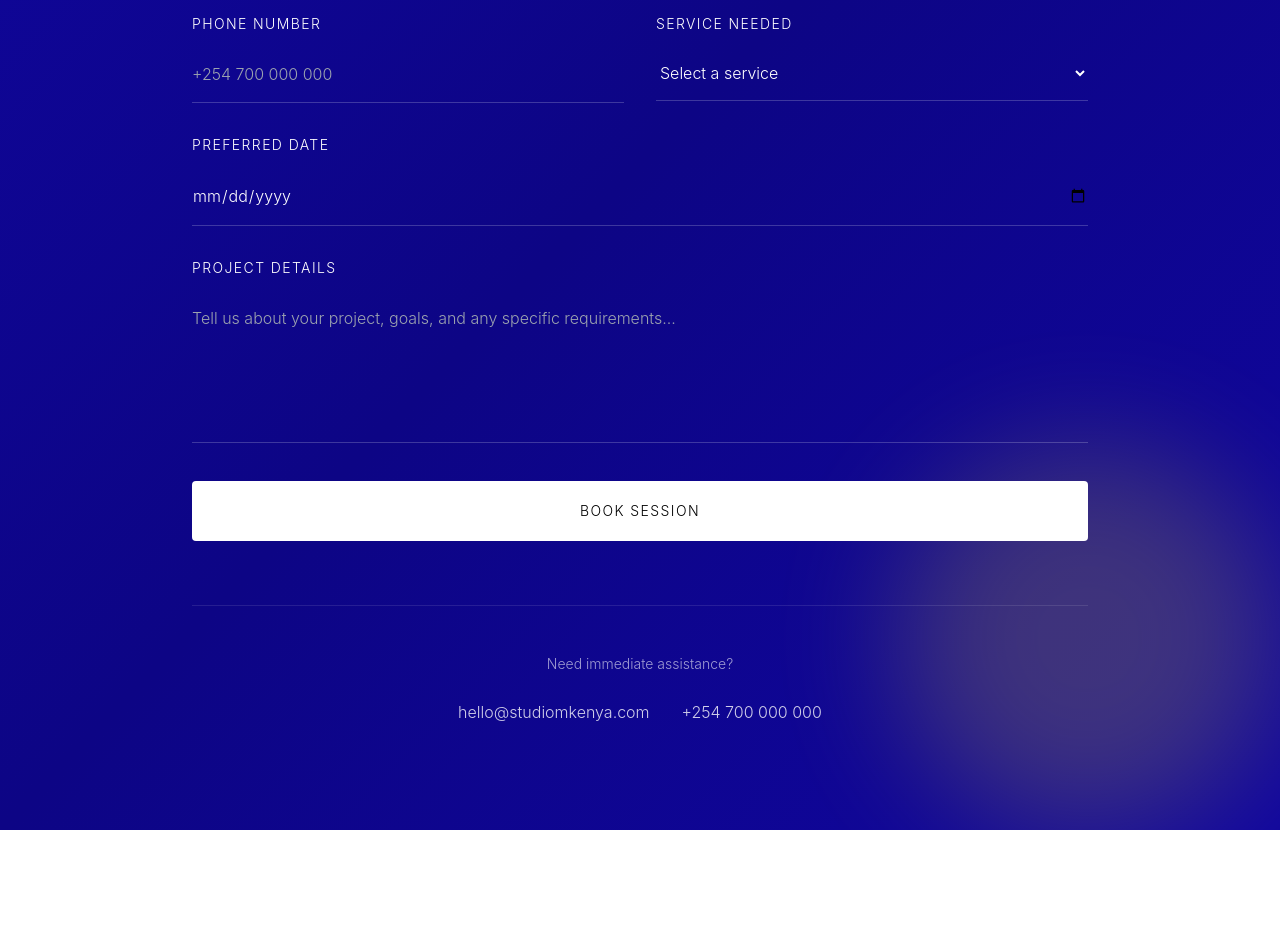
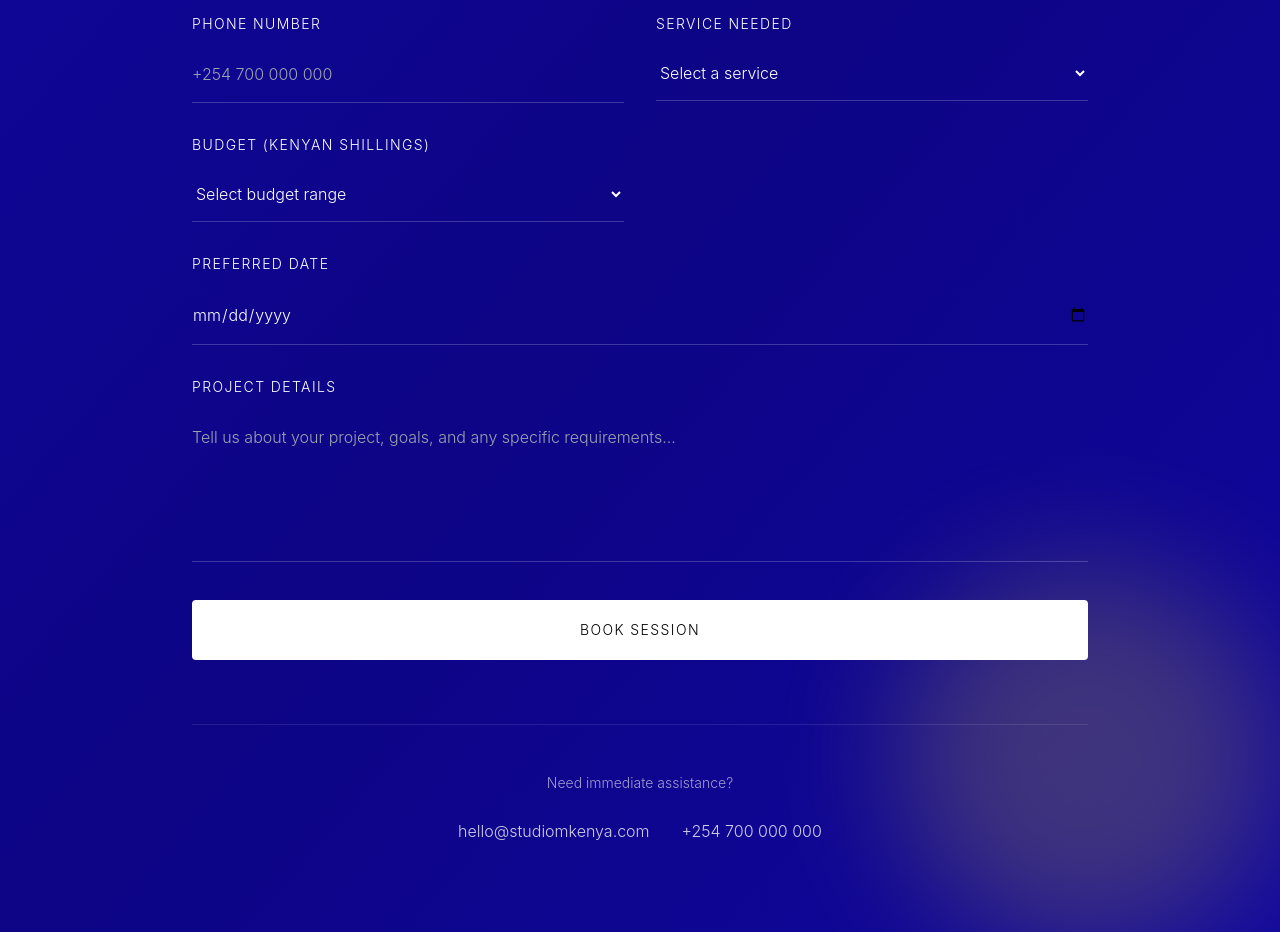
Before and after one commit to 6enard/newmkenya, a React (Vite) app: page / in a window 1280 px wide. Shown: the part 6060-6992 px from the top of the page. Before the commit the page ends 6890 px from the top, so only its background shows below. Built offline with nearby package versions, Linux system fonts and the light colour scheme.

Commit message:
Updated Booking.tsx

```diff
--- a/src/components/Booking.tsx
+++ b/src/components/Booking.tsx
@@ -6,6 +6,7 @@ interface BookingFormData {
   email: string;
   phone: string;
   service: string;
+  budget: string;
   message: string;
   preferred_date: string;
 }
@@ -16,6 +17,7 @@ const BookingComponent = () => {
     email: '',
     phone: '',
     service: '',
+    budget: '',
     message: '',
     preferred_date: '',
   });
@@ -33,6 +35,13 @@ const BookingComponent = () => {
     'Mural Art',
   ];
 
+  const budgetOptions = [
+    'Below KSh 50,000',
+    'KSh 50,000 - KSh 100,000',
+    'KSh 100,000 - KSh 500,000',
+    'KSh 500,000+',
+  ];
+
   const handleSubmit = async (e: FormEvent) => {
     e.preventDefault();
     setIsSubmitting(true);
@@ -47,6 +56,7 @@ const BookingComponent = () => {
         email: '',
         phone: '',
         service: '',
+        budget: '',
         message: '',
         preferred_date: '',
       });
@@ -181,6 +191,30 @@ const BookingComponent = () => {
                 ))}
               </select>
             </div>
+
+            <div>
+              <label htmlFor="budget" className="block text-xs sm:text-sm uppercase tracking-widest mb-2 sm:mb-3 font-light">
+                Budget (Kenyan Shillings)
+              </label>
+              <select
+                id="budget"
+                name="budget"
+                value={formData.budget}
+                onChange={handleChange}
+                required
+                className="w-full bg-transparent border-b border-white/20 focus:border-white py-3 sm:py-4 outline-none transition-colors font-light text-base min-h-[44px] cursor-pointer"
+                aria-label="Select your budget range in Kenyan Shillings"
+              >
+                <option value="" disabled>
+                  Select budget range
+                </option>
+                {budgetOptions.map((budget) => (
+                  <option key={budget} value={budget}>
+                    {budget}
+                  </option>
+                ))}
+              </select>
+            </div>
           </div>
 
           <div>
--- a/src/pages/BookingPage.tsx
+++ b/src/pages/BookingPage.tsx
@@ -6,6 +6,7 @@ interface BookingFormData {
   email: string;
   phone: string;
   service: string;
+  budget: string;
   message: string;
   preferred_date: string;
 }
@@ -16,6 +17,7 @@ const BookingPage = () => {
     email: '',
     phone: '',
     service: '',
+    budget: '',
     message: '',
     preferred_date: '',
   });
@@ -31,6 +33,13 @@ const BookingPage = () => {
     'Videography',
     'Audio Design',
     'Mural Art',
+  ];
+
+  const budgetOptions = [
+    'Below KSh 50,000',
+    'KSh 50,000 - KSh 100,000',
+    'KSh 100,000 - KSh 500,000',
+    'KSh 500,000+',
   ];
 
   const steps = [
@@ -70,6 +79,7 @@ const BookingPage = () => {
         email: '',
         phone: '',
         service: '',
+        budget: '',
         message: '',
         preferred_date: '',
       });
@@ -242,6 +252,30 @@ const BookingPage = () => {
                   ))}
                 </select>
               </div>
+
+              <div>
+                <label htmlFor="budget" className="block text-xs sm:text-sm uppercase tracking-widest mb-2 sm:mb-3 font-light">
+                  Budget (Kenyan Shillings)
+                </label>
+                <select
+                  id="budget"
+                  name="budget"
+                  value={formData.budget}
+                  onChange={handleChange}
+                  required
+                  className="w-full bg-transparent border-b border-white/20 focus:border-white py-3 sm:py-4 outline-none transition-colors font-light text-base min-h-[44px] cursor-pointer"
+                  aria-label="Select your budget range in Kenyan Shillings"
+                >
+                  <option value="" disabled>
+                    Select budget range
+                  </option>
+                  {budgetOptions.map((budget) => (
+                    <option key={budget} value={budget}>
+                      {budget}
+                    </option>
+                  ))}
+                </select>
+              </div>
             </div>
 
             <div>
```
